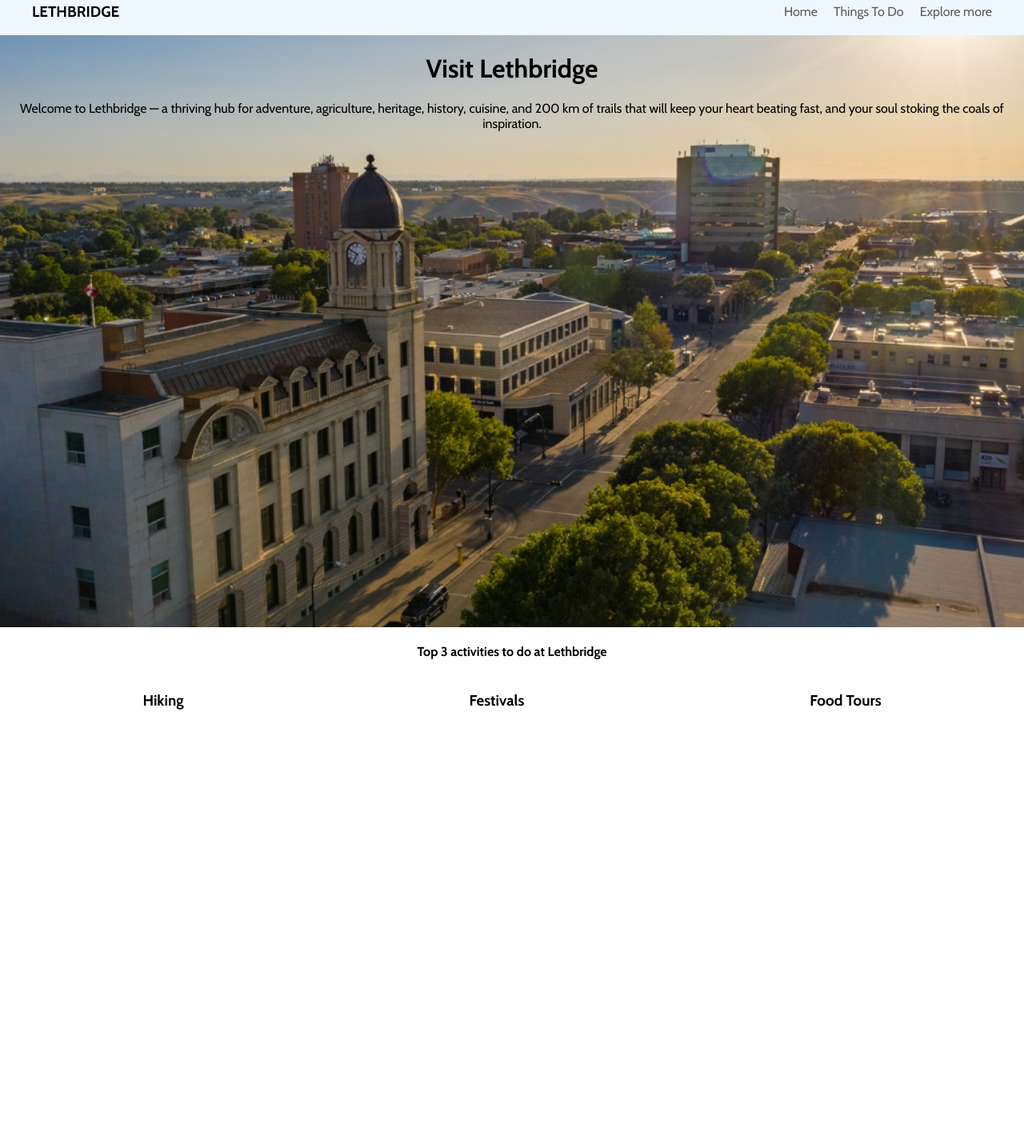
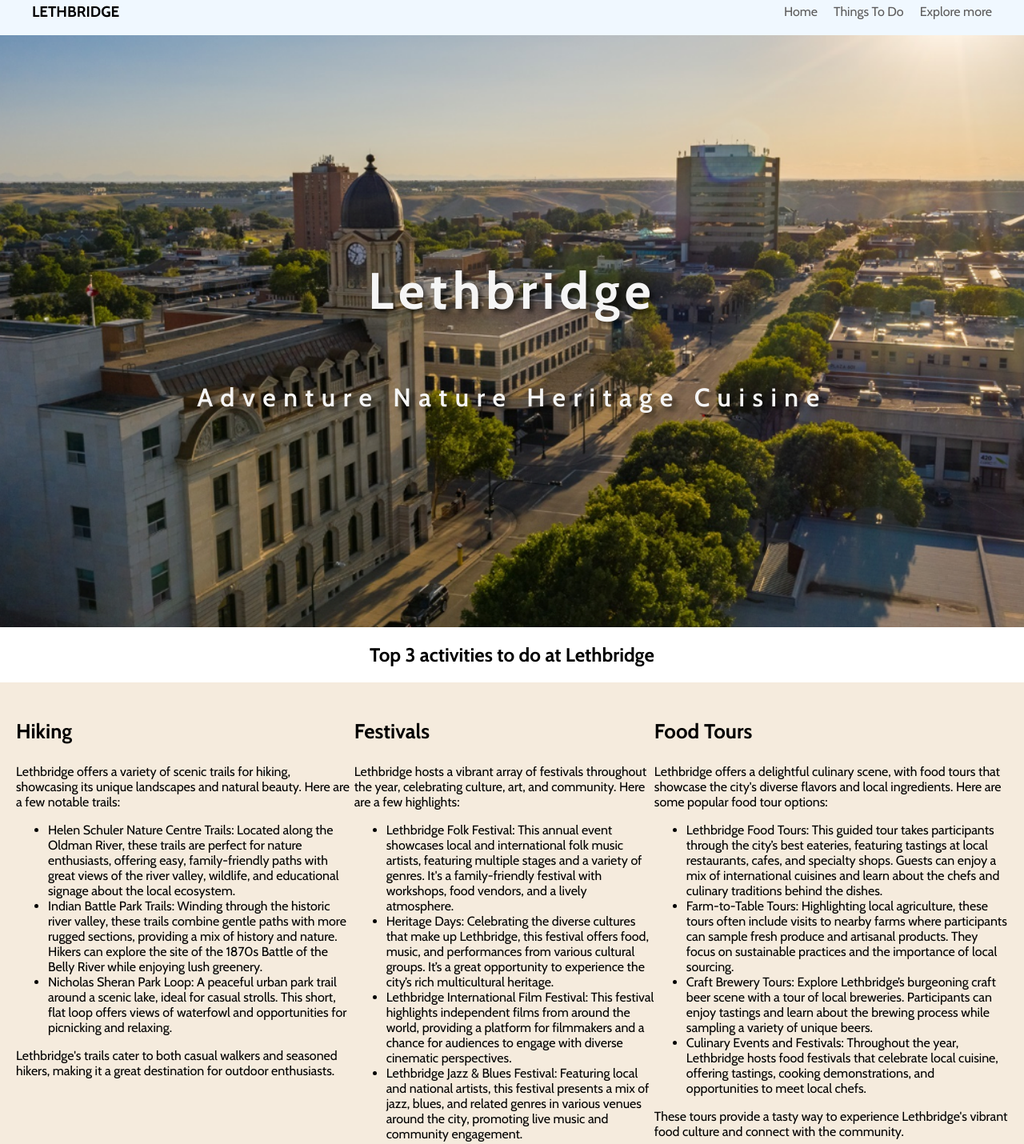
Before and after one commit to anna-flytis/hometown, a plain HTML site: page index.html in a window 1280 px wide. Shown: the part 16-1446 px from the top of the page at 80% size. Before the commit the page ends 922 px from the top, so only its background shows below. Drawn offline with nearby package versions, Linux system fonts and the light colour scheme.

Commit message:
Add files via upload

```diff
--- a/index.html
+++ b/index.html
@@ -24,21 +24,53 @@
 
         </nav>
 
-    <h1>Visit Lethbridge</h1>
-    <p>Welcome to Lethbridge — a thriving hub for adventure, agriculture, heritage, history, cuisine, and 200 km of trails that will keep your heart beating fast, and your soul stoking the coals of inspiration.</p>
+    <div class="text-front">
+         <h1>Lethbridge</h1>
+         <p id="front-t">Adventure Nature Heritage Cuisine</p>
+    </div>
 
     </div>
 
     <div>
-        <h4>Top 3 activities to do at Lethbridge</h4>
+        <h2>Top 3 activities to do at Lethbridge</h2>
     </div>
     <div class="card" id="content">
         <div>
-            <h3>Hiking</h3></div>
+            <h3 id="cap-act">Hiking</h3>
+            <p>Lethbridge offers a variety of scenic trails for hiking, showcasing its unique landscapes and natural beauty. Here are a few notable trails:
+            <ul>
+                <li>Helen Schuler Nature Centre Trails: Located along the Oldman River, these trails are perfect for nature enthusiasts, offering easy, family-friendly paths with great views of the river valley, wildlife, and educational signage about the local ecosystem.</li>
+                <li>Indian Battle Park Trails: Winding through the historic river valley, these trails combine gentle paths with more rugged sections, providing a mix of history and nature. Hikers can explore the site of the 1870s Battle of the Belly River while enjoying lush greenery.</li>
+                <li>Nicholas Sheran Park Loop: A peaceful urban park trail around a scenic lake, ideal for casual strolls. This short, flat loop offers views of waterfowl and opportunities for picnicking and relaxing.
+                </li>
+            </ul>
+            Lethbridge's trails cater to both casual walkers and seasoned hikers, making it a great destination for outdoor enthusiasts.
+             </p>
+         </div>
         <div>
-            <h3>Festivals</h3></div>
+            <h3 id="cap-act">Festivals</h3>
+            <p>Lethbridge hosts a vibrant array of festivals throughout the year, celebrating culture, art, and community. Here are a few highlights:
+            <ul>
+                <li>Lethbridge Folk Festival: This annual event showcases local and international folk music artists, featuring multiple stages and a variety of genres. It's a family-friendly festival with workshops, food vendors, and a lively atmosphere.</li>
+                <li>Heritage Days: Celebrating the diverse cultures that make up Lethbridge, this festival offers food, music, and performances from various cultural groups. It’s a great opportunity to experience the city’s rich multicultural heritage.</li>
+                <li>Lethbridge International Film Festival: This festival highlights independent films from around the world, providing a platform for filmmakers and a chance for audiences to engage with diverse cinematic perspectives.</li>
+                <li>Lethbridge Jazz & Blues Festival: Featuring local and national artists, this festival presents a mix of jazz, blues, and related genres in various venues around the city, promoting live music and community engagement.</li>
+            </ul>
+            These festivals reflect Lethbridge's lively cultural scene and offer residents and visitors alike a chance to connect and celebrate.
+        </p>
+        </div>
         <div>
-            <h3>Food Tours</h3></div>
+            <h3 id="cap-act">Food Tours</h3>
+            <p>Lethbridge offers a delightful culinary scene, with food tours that showcase the city's diverse flavors and local ingredients. Here are some popular food tour options:
+                <ul>
+                    <li>Lethbridge Food Tours: This guided tour takes participants through the city’s best eateries, featuring tastings at local restaurants, cafes, and specialty shops. Guests can enjoy a mix of international cuisines and learn about the chefs and culinary traditions behind the dishes.</li>
+                    <li>Farm-to-Table Tours: Highlighting local agriculture, these tours often include visits to nearby farms where participants can sample fresh produce and artisanal products. They focus on sustainable practices and the importance of local sourcing. </li>
+                    <li>Craft Brewery Tours: Explore Lethbridge’s burgeoning craft beer scene with a tour of local breweries. Participants can enjoy tastings and learn about the brewing process while sampling a variety of unique beers.</li>
+                    <li>Culinary Events and Festivals: Throughout the year, Lethbridge hosts food festivals that celebrate local cuisine, offering tastings, cooking demonstrations, and opportunities to meet local chefs.</li>
+                </ul>
+            These tours provide a tasty way to experience Lethbridge's vibrant food culture and connect with the community.</p>
+            </p>
+        </div>
     </div>
 
 </body>
--- a/style.css
+++ b/style.css
@@ -9,13 +9,16 @@ body {
     background-repeat: no-repeat;
     background-size: cover;
     height: 100vh;
+    display: flex;
+    flex-direction: column;
+    justify-content: center;
 
 }
 
 .menu-bar {
     display: flex;
     align-items: center;
-    justify-content: space-between; /* Space between the logo and the menu */
+    justify-content: space-between;
     background-color: aliceblue;
     padding: 0px 40px;
 }
@@ -23,24 +26,59 @@ body {
 .menu-bar ul {
     display: flex;
     list-style-type: none;
-    margin-left: auto; /* This pushes the items to the right */
+    margin-left: auto;
     padding: 0;
     margin: 0;
 }
 
 .menu-bar li {
-    margin-left: 20px; /* Adds space between the list items */
+    margin-left: 20px;
+}
+
+.text-front {
+    display: flex;
+    flex-grow: 1;
+    flex-direction: column;
+    align-items: center;
+    justify-content: center;
+    text-align: center;
+    color: whitesmoke;
 }
 
 a {
     color: rgb(92, 91, 91);
     text-decoration: none;
 }
+
+a:hover {
+    text-decoration: underline;
+}
+
+h1 {
+    font-size: 4em;
+    letter-spacing: .1em;
+    text-shadow: 5px 5px 5px rgba(0, 0, 0, 0.5);
+
+}
+#front-t {
+    font-size: 2em;
+    font-weight: 600;
+    letter-spacing: .3em;
+    text-shadow: 5px 5px 5px rgba(0, 0, 0, 0.5);
+}
 #no-bullets {
     list-style-type: none;
-  }
+}
 
 .card {
     display: flex;
-    justify-content: space-around;
+    justify-content: space-between;
+    background-color: rgb(245, 235, 221);
+    padding: 20px 20px;
+    text-align: left;
 }
+
+#cap-act {
+    font-size: 1.6em;
+
+}
```
